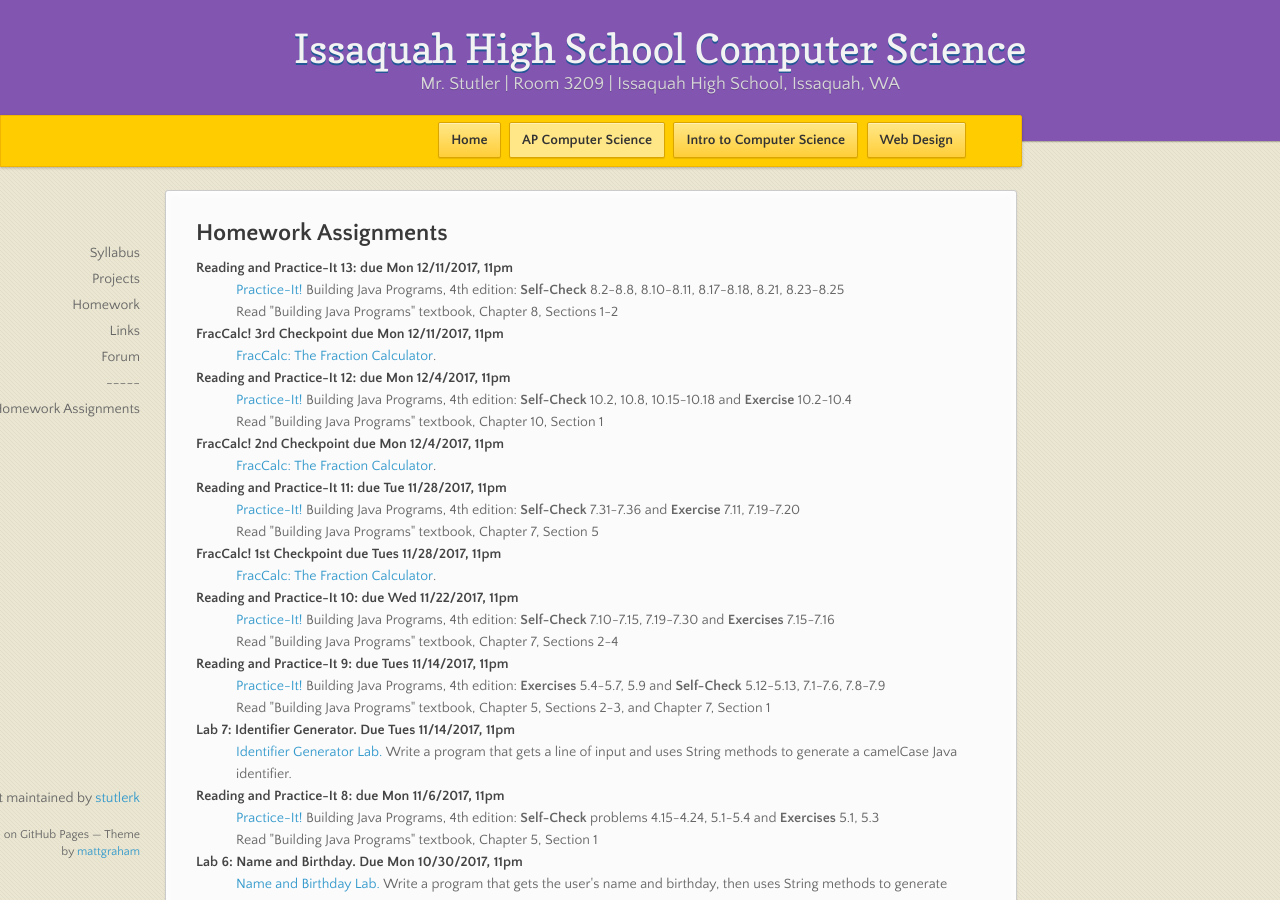
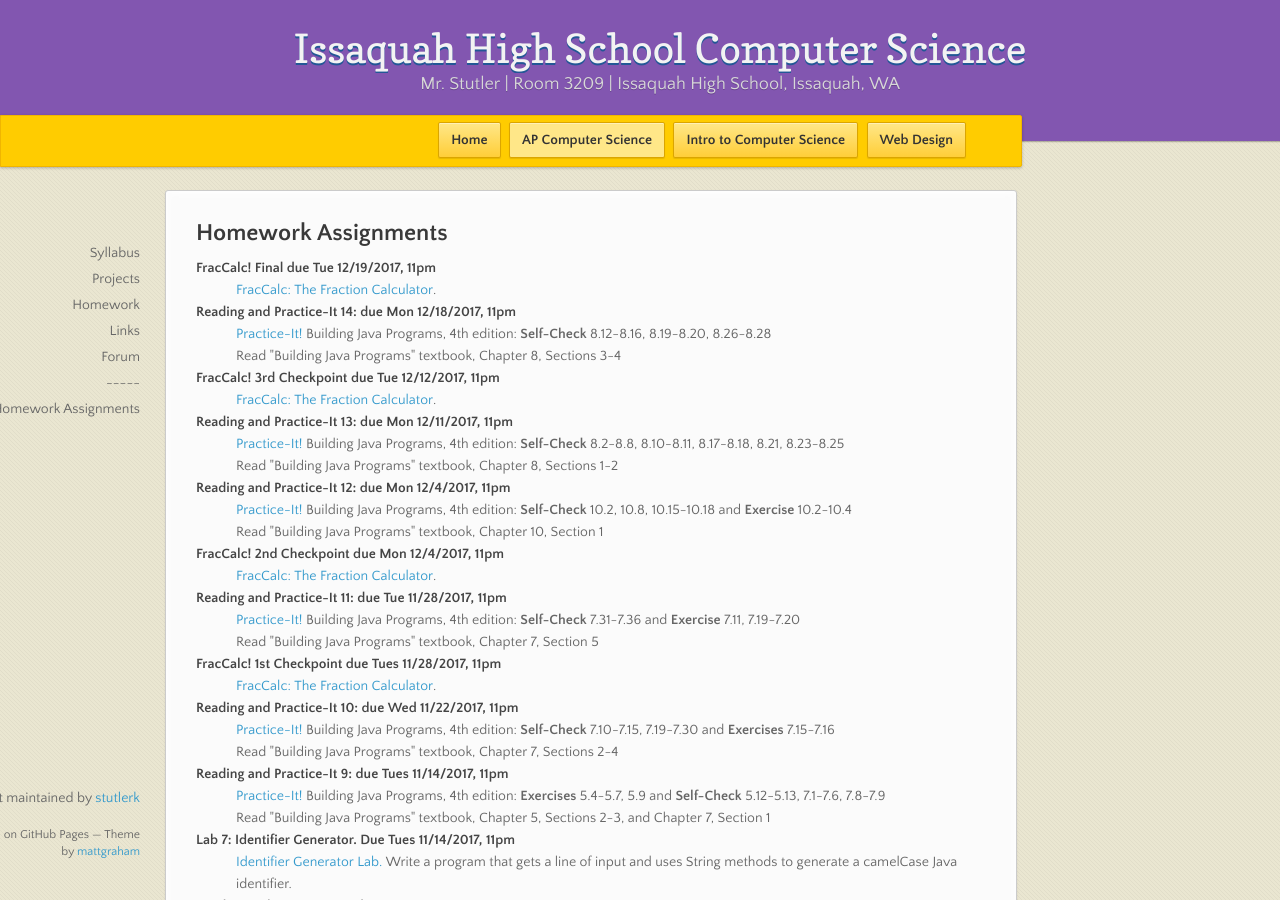
Before and after one commit to stutlerk/ihs-website, a Jekyll site: the page built from _apcs/homework.html, in a window 1280 px wide and 900 px high. Built offline with Jekyll 4.4.1, drawn with Linux system fonts in a browser that asks for light colours; nearby versions of some CDN libraries.

Commit message:
Update homework.html

```diff
--- a/_apcs/homework.html
+++ b/_apcs/homework.html
@@ -6,12 +6,19 @@ layout: course
 <section>
 <h2>Homework Assignments</h2>
   <dl>
+    <dt>FracCalc! Final due Tue 12/19/2017, 11pm</dt>
+    <dd><a href="https://issaquahwednet-my.sharepoint.com/personal/stutlerk_issaquah_wednet_edu/_layouts/15/guestaccess.aspx?guestaccesstoken=76nw1SiLVMRMAuaenBJflZENgReWaqlXJBn0zRhQeAI%3D&docid=0a638b3e4df4a4c88a941f4bb143a2c7d&rev=1&e=dc7b6ed033924d4fa7425f999970c0fd" target="_blank">FracCalc: The Fraction Calculator</a>.</dd>
+
+    <dt>Reading and Practice-It 14: due Mon 12/18/2017, 11pm</dt>
+    <dd><a href="https://practiceit.cs.washington.edu/" target="_blank">Practice-It!</a> Building Java Programs, 4th edition: <b>Self-Check</b> 8.12-8.16, 8.19-8.20, 8.26-8.28</dd>
+    <dd>Read "Building Java Programs" textbook, Chapter 8, Sections 3-4</dd>
+
+    <dt>FracCalc! 3rd Checkpoint due Tue 12/12/2017, 11pm</dt>
+    <dd><a href="https://issaquahwednet-my.sharepoint.com/personal/stutlerk_issaquah_wednet_edu/_layouts/15/guestaccess.aspx?guestaccesstoken=76nw1SiLVMRMAuaenBJflZENgReWaqlXJBn0zRhQeAI%3D&docid=0a638b3e4df4a4c88a941f4bb143a2c7d&rev=1&e=dc7b6ed033924d4fa7425f999970c0fd" target="_blank">FracCalc: The Fraction Calculator</a>.</dd>
+
     <dt>Reading and Practice-It 13: due Mon 12/11/2017, 11pm</dt>
     <dd><a href="https://practiceit.cs.washington.edu/" target="_blank">Practice-It!</a> Building Java Programs, 4th edition: <b>Self-Check</b> 8.2-8.8, 8.10-8.11, 8.17-8.18, 8.21, 8.23-8.25</dd>
     <dd>Read "Building Java Programs" textbook, Chapter 8, Sections 1-2</dd>
-
-    <dt>FracCalc! 3rd Checkpoint due Mon 12/11/2017, 11pm</dt>
-    <dd><a href="https://issaquahwednet-my.sharepoint.com/personal/stutlerk_issaquah_wednet_edu/_layouts/15/guestaccess.aspx?guestaccesstoken=76nw1SiLVMRMAuaenBJflZENgReWaqlXJBn0zRhQeAI%3D&docid=0a638b3e4df4a4c88a941f4bb143a2c7d&rev=1&e=dc7b6ed033924d4fa7425f999970c0fd" target="_blank">FracCalc: The Fraction Calculator</a>.</dd>
 
     <dt>Reading and Practice-It 12: due Mon 12/4/2017, 11pm</dt>
     <dd><a href="https://practiceit.cs.washington.edu/" target="_blank">Practice-It!</a> Building Java Programs, 4th edition: <b>Self-Check</b> 10.2, 10.8, 10.15-10.18 and <b>Exercise</b> 10.2-10.4</dd>
```
